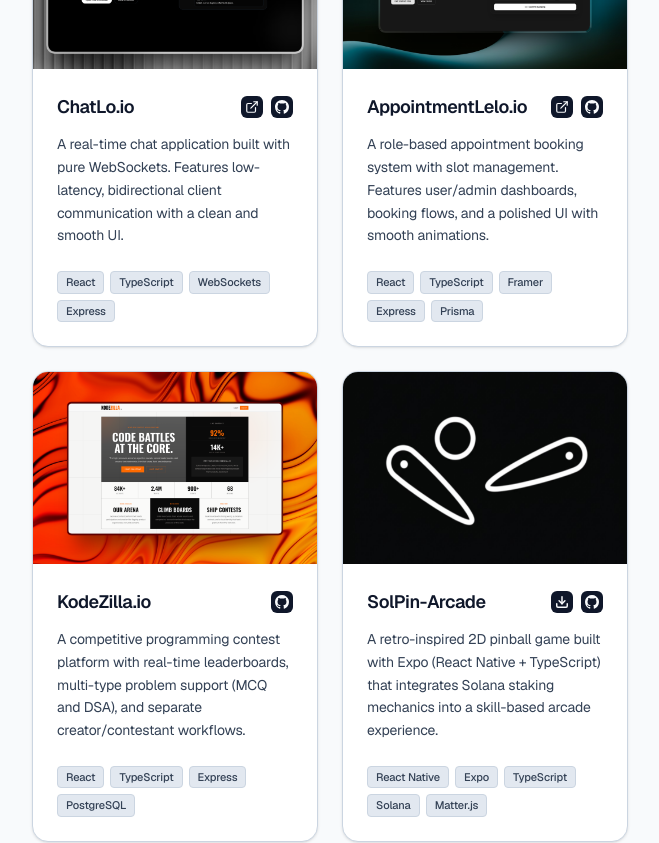
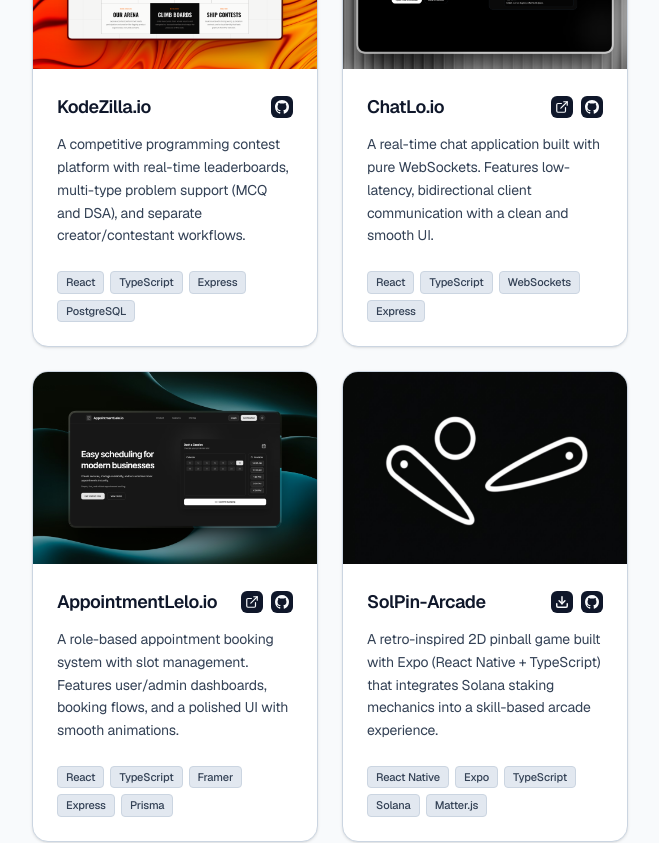
Before and after one commit to qzMalekuz/Portfolio_Website, a React (Vite) app: page / in a window 1280 px wide. Shown: the part 800-1643 px from the top of the page, without its empty margins (252-911 px from the left). Built offline with nearby package versions, Linux system fonts and the light colour scheme.

Commit message:
rearranged kodezilla

```diff
--- a/src/App.tsx
+++ b/src/App.tsx
@@ -165,6 +165,16 @@ export function App() {
 
   const projects = [
     {
+      id: "kodezilla",
+      title: "KodeZilla.io",
+      description:
+        "A competitive programming contest platform with real-time leaderboards, multi-type problem support (MCQ and DSA), and separate creator/contestant workflows.",
+      tech: ["React", "TypeScript", "Express", "PostgreSQL"],
+      roles: [{ name: "Full Stack", type: "dev" }] as const,
+      githubUrl: "https://github.com/qzMalekuz/KodeZilla.io",
+      image: kodezillaBanner,
+    },
+    {
       id: "chatlo",
       title: "ChatLo.io",
       description:
@@ -185,16 +195,6 @@ export function App() {
       githubUrl: "https://github.com/qzMalekuz/AppointmentLelo.io",
       liveUrl: "https://appointment.zafarr.xyz/",
       image: appointmentBanner,
-    },
-    {
-      id: "kodezilla",
-      title: "KodeZilla.io",
-      description:
-        "A competitive programming contest platform with real-time leaderboards, multi-type problem support (MCQ and DSA), and separate creator/contestant workflows.",
-      tech: ["React", "TypeScript", "Express", "PostgreSQL"],
-      roles: [{ name: "Full Stack", type: "dev" }] as const,
-      githubUrl: "https://github.com/qzMalekuz/KodeZilla.io",
-      image: kodezillaBanner,
     },
     {
       id: "solpin-arcade",
```
